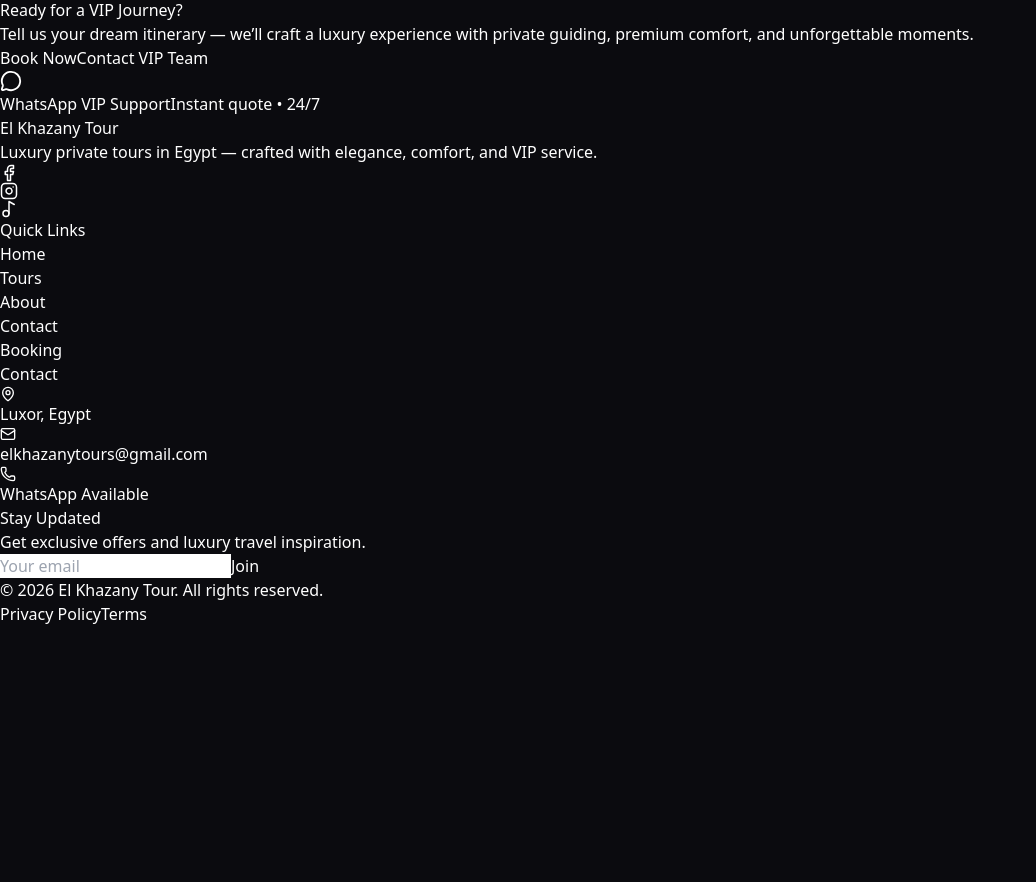
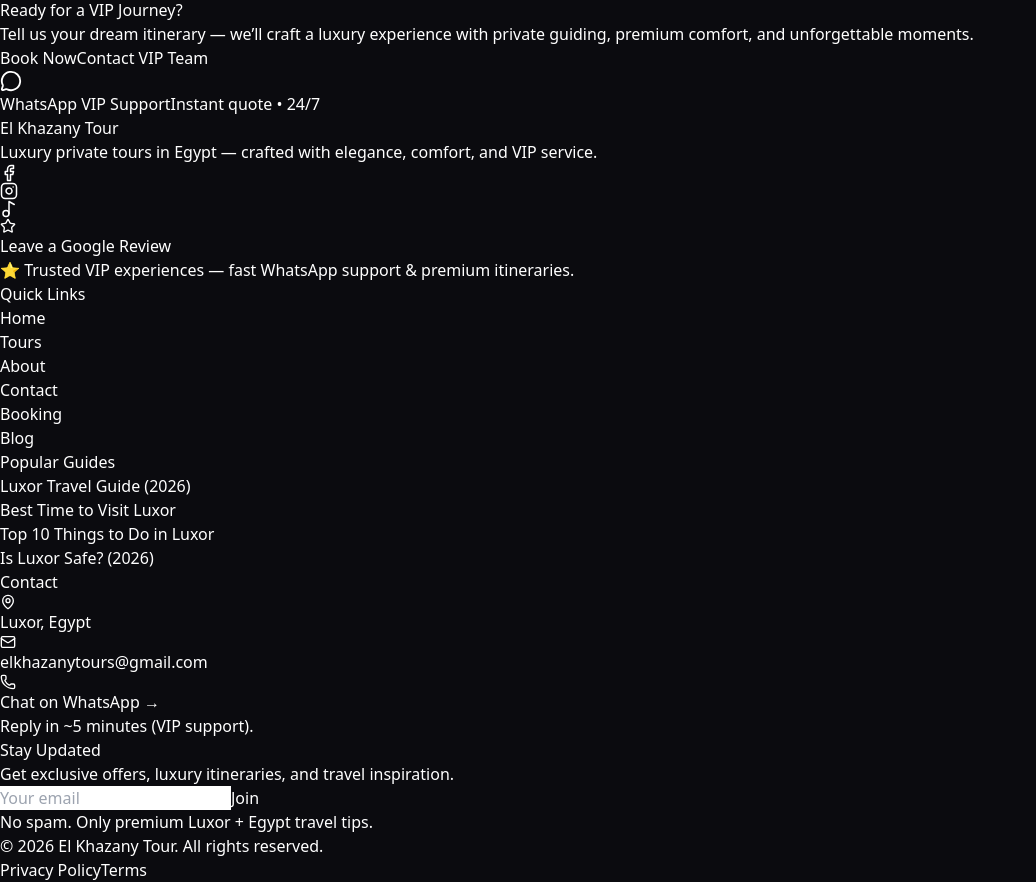
Before and after one commit to elkhazanytours-pixel/elkhazany-tour, a Next.js app: page / in a window 1280 px wide. Shown: the part 1058-1940 px from the top of the page, without its empty margins (0-1036 px from the left). Before the commit the page ends 1684 px from the top, so only its background shows below. Built offline with nearby package versions, Linux system fonts and the light colour scheme; no server answers; a web font is replaced by a local one.

Commit message:
Footer upgrade: Reviews + Blog + Popular Guides + WhatsApp CTA

```diff
--- a/components/Footer.js
+++ b/components/Footer.js
@@ -1,13 +1,13 @@
 "use client";
 
 import Link from "next/link";
-import { Facebook, Instagram, Music2, Mail, Phone, MapPin } from "lucide-react";
+import { Facebook, Instagram, Music2, Mail, Phone, MapPin, Star } from "lucide-react";
 import { useEffect, useState } from "react";
 
 export default function Footer() {
   const [email, setEmail] = useState("");
   const [year, setYear] = useState("2026"); // ثابت لتجنب mismatch
-  const [mounted, setMounted] = useState(false); // ✅ يمنع mismatch من إضافات المتصفح
+  const [mounted, setMounted] = useState(false);
 
   useEffect(() => {
     setMounted(true);
@@ -28,19 +28,28 @@ export default function Footer() {
     setEmail("");
   }
 
+  // ✅ WhatsApp direct link
+  const WHATSAPP_LINK = "https://wa.me/message/Q4WO7J4FMLEDK1?src=qr";
+
+  // ✅ Google Reviews link (منك)
+  const GOOGLE_REVIEWS_LINK = "https://g.page/r/CV67RfEPBwA4EAE/review";
+
   return (
     <footer className="bg-black pt-20 pb-10 border-t border-white/10">
       <div className="max-w-7xl mx-auto px-6">
-        <div className="grid md:grid-cols-4 gap-12">
+        {/* ✅ 5 Columns */}
+        <div className="grid md:grid-cols-5 gap-12">
           {/* Brand */}
           <div>
             <h3 className="text-2xl font-[var(--font-playfair)] font-bold text-yellow-400">
               El Khazany Tour
             </h3>
+
             <p className="mt-4 text-gray-300 font-[var(--font-inter)] leading-relaxed">
               Luxury private tours in Egypt — crafted with elegance, comfort, and VIP service.
             </p>
 
+            {/* Social */}
             <div className="mt-6 flex gap-4">
               <a
                 href="https://www.facebook.com/profile.php?id=61581448190774"
@@ -72,9 +81,26 @@ export default function Footer() {
                 <Music2 size={18} />
               </a>
             </div>
+
+            {/* ✅ Reviews CTA */}
+            <a
+              href={GOOGLE_REVIEWS_LINK}
+              target="_blank"
+              rel="noreferrer"
+              className="mt-5 inline-flex items-center gap-2 text-yellow-300/90 hover:text-yellow-200 transition underline underline-offset-4"
+              aria-label="Leave a Google Review"
+            >
+              <Star size={16} className="text-yellow-400" />
+              Leave a Google Review
+            </a>
+
+            {/* Trust line */}
+            <p className="mt-3 text-xs text-white/55">
+              ⭐ Trusted VIP experiences — fast WhatsApp support & premium itineraries.
+            </p>
           </div>
 
-          {/* Links */}
+          {/* Quick Links */}
           <div>
             <h4 className="text-xl font-[var(--font-playfair)] font-bold mb-5">Quick Links</h4>
             <ul className="space-y-3 text-gray-300 font-[var(--font-inter)]">
@@ -83,16 +109,68 @@ export default function Footer() {
               <li><Link href="/about" className="hover:text-yellow-400 transition">About</Link></li>
               <li><Link href="/contact" className="hover:text-yellow-400 transition">Contact</Link></li>
               <li><Link href="/booking" className="hover:text-yellow-400 transition">Booking</Link></li>
+              <li><Link href="/blog" className="hover:text-yellow-400 transition">Blog</Link></li>
+            </ul>
+          </div>
+
+          {/* Popular Guides (SEO) */}
+          <div>
+            <h4 className="text-xl font-[var(--font-playfair)] font-bold mb-5">Popular Guides</h4>
+            <ul className="space-y-3 text-gray-300 font-[var(--font-inter)]">
+              <li>
+                <Link href="/blog/luxor-travel-guide-2026" className="hover:text-yellow-400 transition">
+                  Luxor Travel Guide (2026)
+                </Link>
+              </li>
+              <li>
+                <Link href="/blog/best-time-to-visit-luxor" className="hover:text-yellow-400 transition">
+                  Best Time to Visit Luxor
+                </Link>
+              </li>
+              <li>
+                <Link href="/blog/top-10-things-to-do-in-luxor" className="hover:text-yellow-400 transition">
+                  Top 10 Things to Do in Luxor
+                </Link>
+              </li>
+              <li>
+                <Link href="/blog/is-luxor-safe" className="hover:text-yellow-400 transition">
+                  Is Luxor Safe? (2026)
+                </Link>
+              </li>
             </ul>
           </div>
 
           {/* Contact */}
           <div>
             <h4 className="text-xl font-[var(--font-playfair)] font-bold mb-5">Contact</h4>
+
             <div className="space-y-4 text-gray-300 font-[var(--font-inter)]">
-              <p className="flex items-center gap-3"><MapPin size={16} className="text-yellow-400" /> Luxor, Egypt</p>
-              <p className="flex items-center gap-3"><Mail size={16} className="text-yellow-400" /> elkhazanytours@gmail.com</p>
-              <p className="flex items-center gap-3"><Phone size={16} className="text-yellow-400" /> WhatsApp Available</p>
+              <p className="flex items-center gap-3">
+                <MapPin size={16} className="text-yellow-400" /> Luxor, Egypt
+              </p>
+
+              <a
+                href="mailto:elkhazanytours@gmail.com"
+                className="flex items-center gap-3 hover:text-yellow-300 transition"
+              >
+                <Mail size={16} className="text-yellow-400" /> elkhazanytours@gmail.com
+              </a>
+
+              {/* ✅ WhatsApp CTA */}
+              <a
+                href={WHATSAPP_LINK}
+                target="_blank"
+                rel="noreferrer"
+                className="inline-flex items-center gap-3 w-fit px-4 py-2 rounded-full bg-yellow-500 text-black font-semibold hover:shadow-[0_0_20px_rgba(255,200,0,0.45)] transition"
+                aria-label="Chat on WhatsApp"
+              >
+                <Phone size={16} />
+                Chat on WhatsApp →
+              </a>
+
+              <p className="text-xs text-white/55">
+                Reply in ~5 minutes (VIP support).
+              </p>
             </div>
           </div>
 
@@ -100,10 +178,9 @@ export default function Footer() {
           <div>
             <h4 className="text-xl font-[var(--font-playfair)] font-bold mb-5">Stay Updated</h4>
             <p className="text-gray-300 font-[var(--font-inter)] mb-5">
-              Get exclusive offers and luxury travel inspiration.
+              Get exclusive offers, luxury itineraries, and travel inspiration.
             </p>
 
-            {/* ✅ ده الجزء اللي بيمنع mismatch */}
             {mounted ? (
               <form onSubmit={handleSubscribe} className="flex gap-3">
                 <input
@@ -127,12 +204,19 @@ export default function Footer() {
                 <div className="w-[76px] h-[48px] rounded-2xl bg-yellow-500/30" />
               </div>
             )}
+
+            <p className="mt-3 text-xs text-white/55">
+              No spam. Only premium Luxor + Egypt travel tips.
+            </p>
           </div>
         </div>
 
+        {/* Bottom bar */}
         <div className="mt-14 pt-8 border-t border-white/10 flex flex-col md:flex-row items-center justify-between gap-4">
           <p className="text-gray-500 text-sm">© {year} El Khazany Tour. All rights reserved.</p>
+
           <div className="flex gap-6 text-gray-400 text-sm">
+            {/* لو عندك صفحات فعلية هنربطها لاحقًا */}
             <a href="#" className="hover:text-yellow-400 transition">Privacy Policy</a>
             <a href="#" className="hover:text-yellow-400 transition">Terms</a>
           </div>
```
